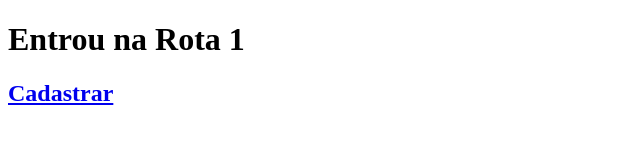
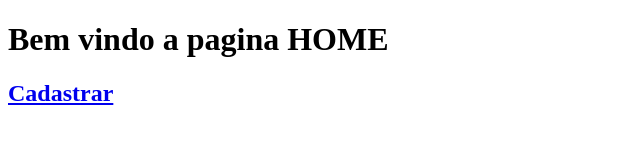
Before and after one commit to dannielalves/desenvolvimento-nodejs, a plain HTML site: page 3_CORE_MODULES/10_roteamento/index.html in a window 1280 px wide. Shown: the whole page, without its empty margins (0-640 px from the left). Drawn offline with Linux system fonts and the light colour scheme.

Commit message:
10_roteamento - contato corrigido

```diff
--- a/3_CORE_MODULES/10_roteamento/index.html
+++ b/3_CORE_MODULES/10_roteamento/index.html
@@ -3,10 +3,10 @@
 <head>
     <meta charset="UTF-8">
     <meta name="viewport" content="width=device-width, initial-scale=1.0">
-    <title>Criando Rotas</title>
+    <title>Index</title>
 </head>
 <body>
-    <h1>Entrou na Rota 1</h1>
+    <h1>Bem vindo a pagina HOME</h1>
     <h2>
         <a href="/cadastrar.html">Cadastrar</a>
     </h2>
```
